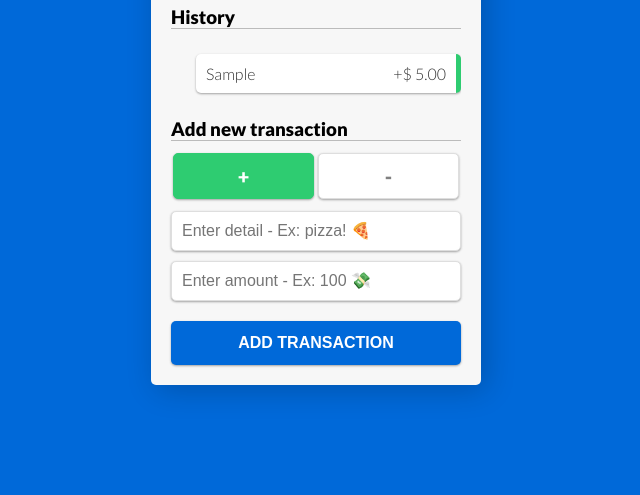
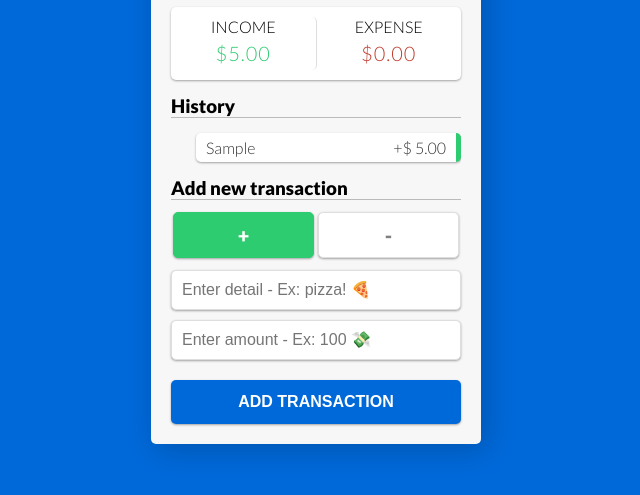
Before and after one commit to Thebassplayer/expense_tracker, a website: page public/index.html in a window 1280 px wide. Both pictures are taken after typing "Sample", "5" into the empty fields and a click on the button "ADD TRANSACTION". Shown: the part 237-732 px from the top of the page, without its empty margins (324-964 px from the left). Drawn offline with Linux system fonts and the light colour scheme.

Commit message:
Adjusting CSS Styles

```diff
--- a/public/style.css
+++ b/public/style.css
@@ -23,6 +23,8 @@ body {
   display: flex;
   flex-direction: column;
   align-items: center;
+  justify-content: center;
+  height: 100%;
   min-height: 100vh;
   margin: 0;
 }
@@ -141,7 +143,7 @@ input[type='number'] {
 .list {
   list-style-type: none;
   padding: 0;
-  margin: 10px 0;
+  margin: 5px 0;
   max-height: 208px;
   border-radius: 0;
   overflow-y: auto;
@@ -155,8 +157,8 @@ input[type='number'] {
   display: flex;
   justify-content: space-between;
   position: relative;
-  padding: 10px;
-  margin: 10px 0 10px 25px;
+  padding: 5px 10px;
+  margin: 5px 0 5px 25px;
 }
 
 .list li.plus {
@@ -171,7 +173,7 @@ input[type='number'] {
   border: 0;
   color: #fff;
   font-size: 20px;
-  padding: 0px 5px;
+  padding: 3px 5px;
   position: absolute;
   top: 50%;
   left: 0;
@@ -180,7 +182,8 @@ input[type='number'] {
   box-shadow: var(--box-shadow);
   opacity: 0;
   cursor: pointer;
-  line-height: 20px;
+  text-align: justify;
+  /* line-height: 20px; */
 }
 
 .list li:hover .delete-btn,
```
